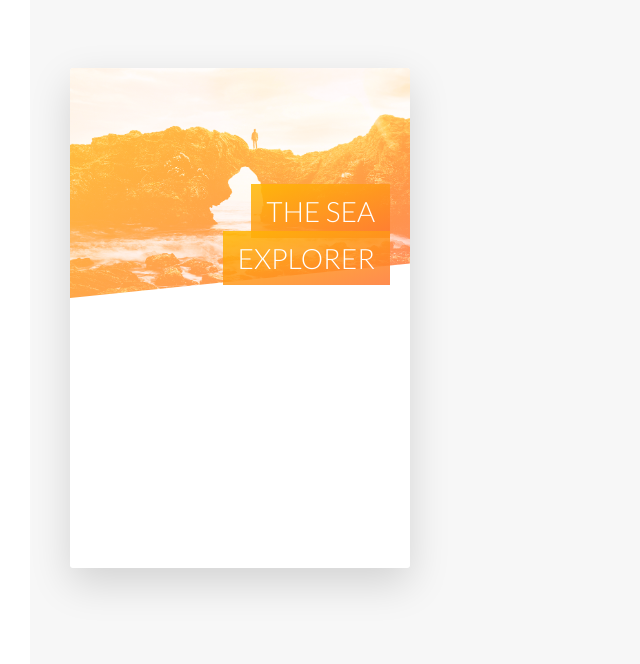
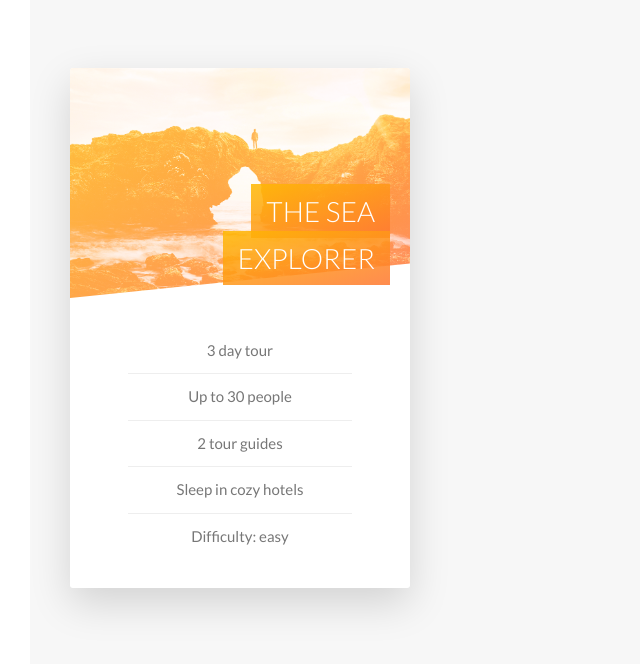
Before and after one commit to arade1994/natours, a website: page index.html in a window 1280 px wide. Shown: the part 2334-2998 px from the top of the page, without its empty margins (0-640 px from the left). Drawn offline with Linux system fonts and the light colour scheme.

Commit message:
Added list and finished the front part of the first card

```diff
--- a/index.html
+++ b/index.html
@@ -150,7 +150,15 @@
                     The Sea Explorer
                   </span>
                 </div>
-                <div class="card__details">Details</div>
+                <div class="card__details">
+                  <ul>
+                    <li>3 day tour</li>
+                    <li>Up to 30 people</li>
+                    <li>2 tour guides</li>
+                    <li>Sleep in cozy hotels</li>
+                    <li>Difficulty: easy</li>
+                  </ul>
+                </div>
               </div>
               <div class="card__side card__side--back card__side--back-1">
                 BACK
--- a/sass/abstracts/_variables.scss
+++ b/sass/abstracts/_variables.scss
@@ -10,6 +10,7 @@ $color-tertiary-light: #2998ff;
 $color-tertiary-dark: #5643fa;
 
 $color-grey-light-1: #f7f7f7;
+$color-grey-light-2: #eee;
 
 $color-grey-dark: #777;
 $color-white: #fff;
--- a/sass/components/_card.scss
+++ b/sass/components/_card.scss
@@ -2,12 +2,12 @@
   perspective: 150rem;
   -moz-perspective: 150rem;
   position: relative;
-  height: 50rem;
+  height: 52rem;
 
   &__side {
+    height: 52rem;
     color: white;
     font-size: 2rem;
-    height: 50rem;
     transition: all 0.8s ease;
     position: absolute;
     top: 0;
@@ -92,4 +92,25 @@
       );
     }
   }
+
+  &__details {
+    padding: 3rem;
+
+    ul {
+      list-style: none;
+      width: 80%;
+      margin: 0 auto;
+      color: $color-grey-dark;
+
+      li {
+        text-align: center;
+        font-size: 1.5rem;
+        padding: 1rem;
+
+        &:not(:last-child) {
+          border-bottom: 1px solid $color-grey-light-2;
+        }
+      }
+    }
+  }
 }
```
Also changed, not shown: css/style.css.
